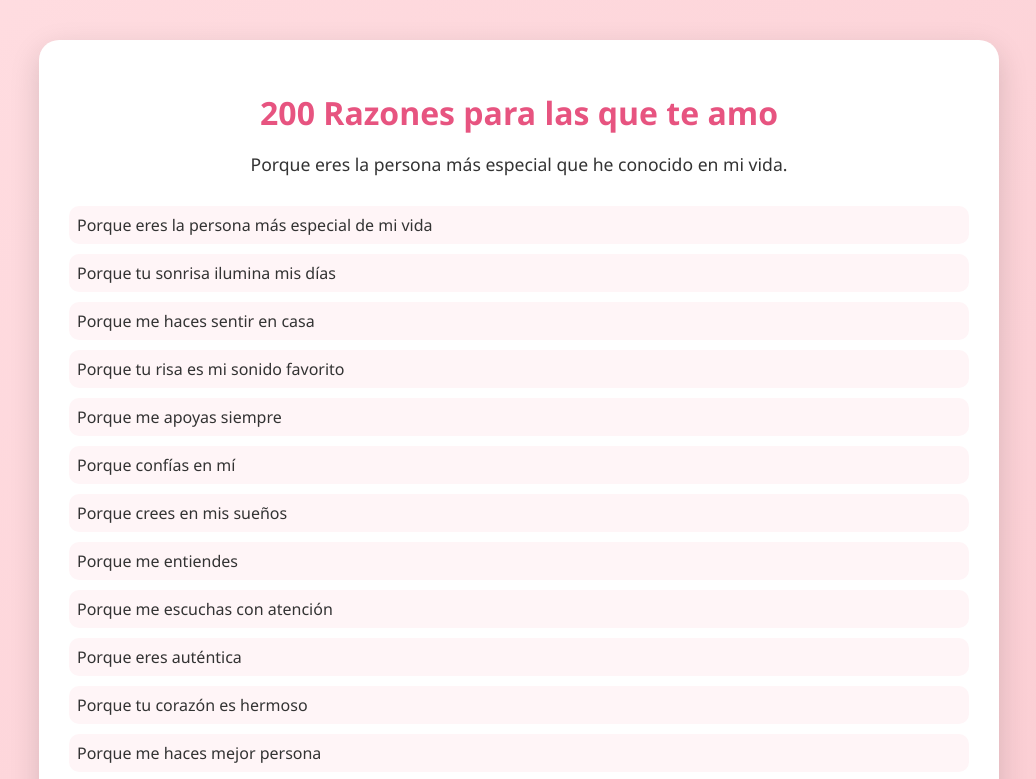
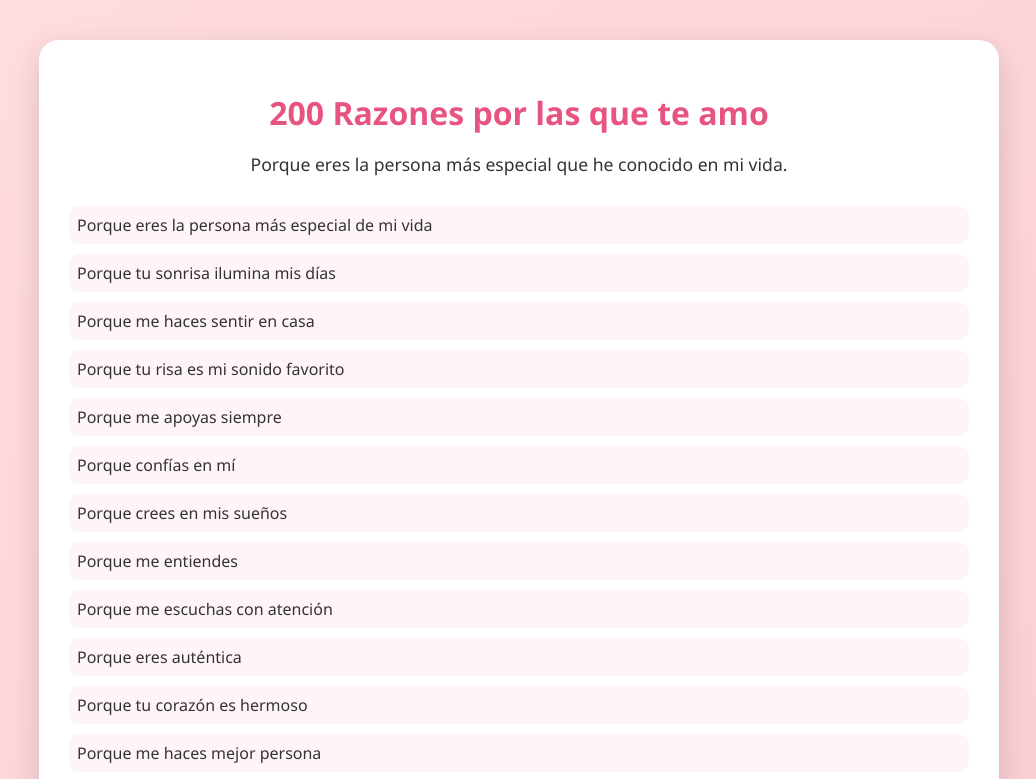
Before and after one commit to moisess-cyber/200-razones-por-las-que-te-amoo, a plain HTML site: page index.html in a window 1280 px wide. Shown: the top 779 px of the page, without its empty margins (121-1157 px from the left). Drawn offline with Linux system fonts and the light colour scheme.

Commit message:
Update index.html

```diff
--- a/index.html
+++ b/index.html
@@ -51,7 +51,7 @@
 
 <body>
     <div class="container">
-        <h1>200 Razones para las que te amo</h1>
+        <h1>200 Razones por las que te amo</h1>
         <p>Porque eres la persona más especial que he conocido en mi vida.</p>
         <il>
             <li>Porque eres la persona más especial de mi vida</li>
```
